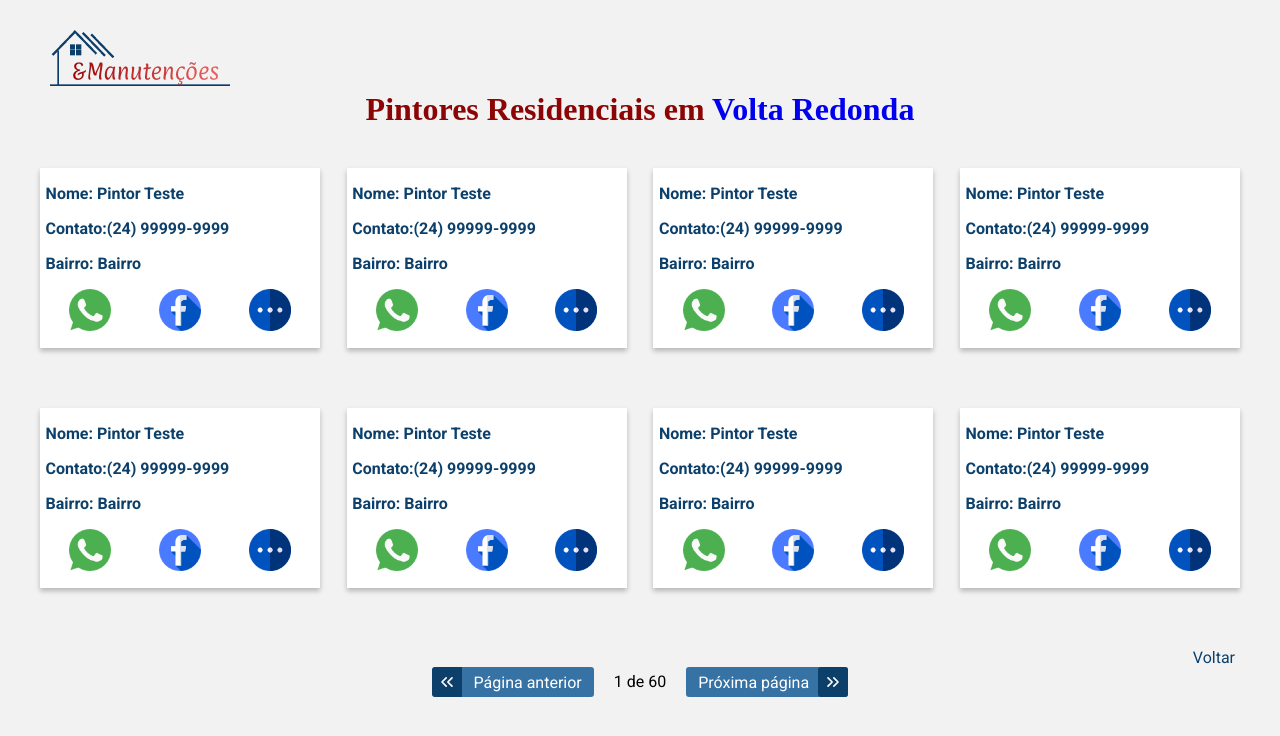
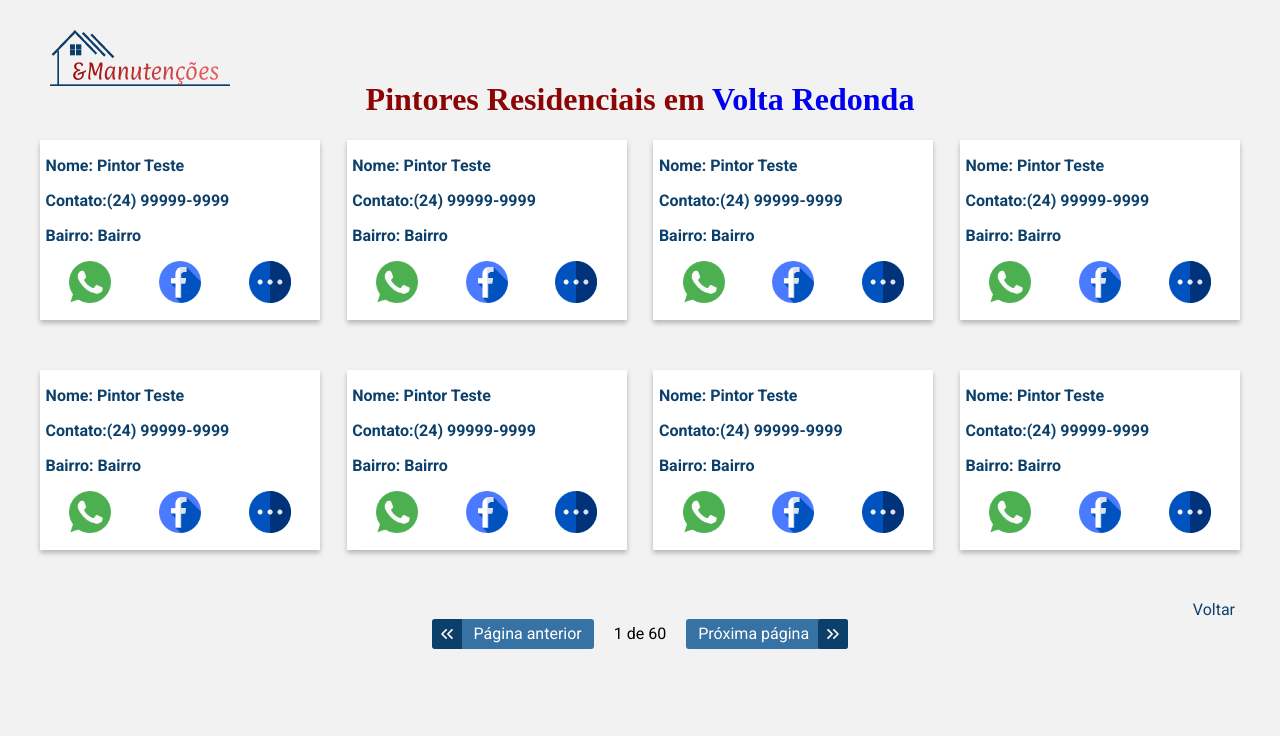
Before and after one commit to rizidorio/Profissionais, a React (Create React App) app: page /residencial/Pintores in a window 1280 px wide. Shown: the top 736 px of the page. Built offline with nearby package versions, Linux system fonts and the light colour scheme.

Commit message:
Alterações no css

```diff
--- a/src/components/BotaoVoltar/index.tsx
+++ b/src/components/BotaoVoltar/index.tsx
@@ -4,13 +4,13 @@ import { Link, useHistory } from 'react-router-dom';
 const Voltar = () => {
     const history = useHistory();
     return(
-        <div>
+        <>
             <Link to="" onClick={() => {
                 history.goBack();
             }}>
                 Voltar
             </Link>
-        </div>
+        </>
     );
 }
 
--- a/src/pages/Listagem/styles.css
+++ b/src/pages/Listagem/styles.css
@@ -1,7 +1,6 @@
-#pagLista main {
-    max-height: 100vh;
-    max-width: 1200px;
+#pagLista {
     min-width: 400px;
+    margin-top: -10px;
     text-align: center;
 }
 
@@ -12,7 +11,6 @@
 #pagLista #conteudo {
     display: flex;
     justify-content: space-between;
-    margin-top: 40px;
     flex-wrap: wrap;
 }
 
@@ -25,7 +23,8 @@
     font-size: 16px;
     font-weight: bold;
     background-color: #FFF;
-    margin-bottom: 60px;
+    margin-bottom: 50px;
+    text-align: start;
 }
 
 #pagLista footer {
```
